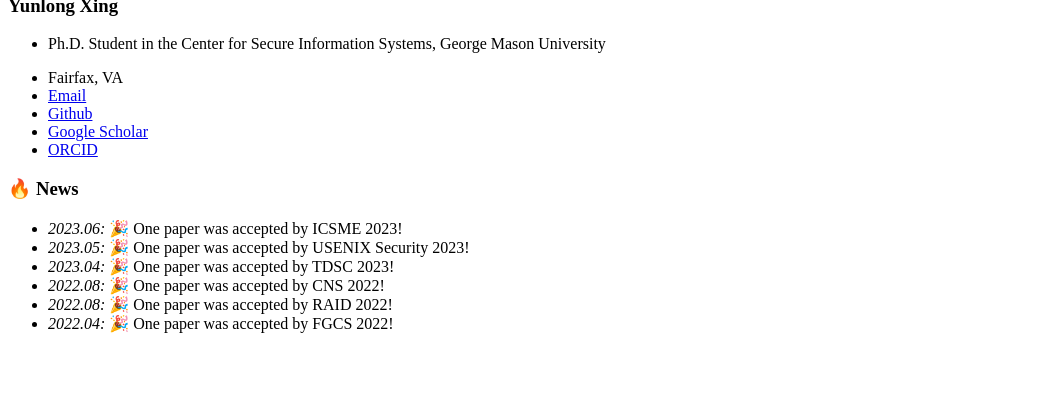
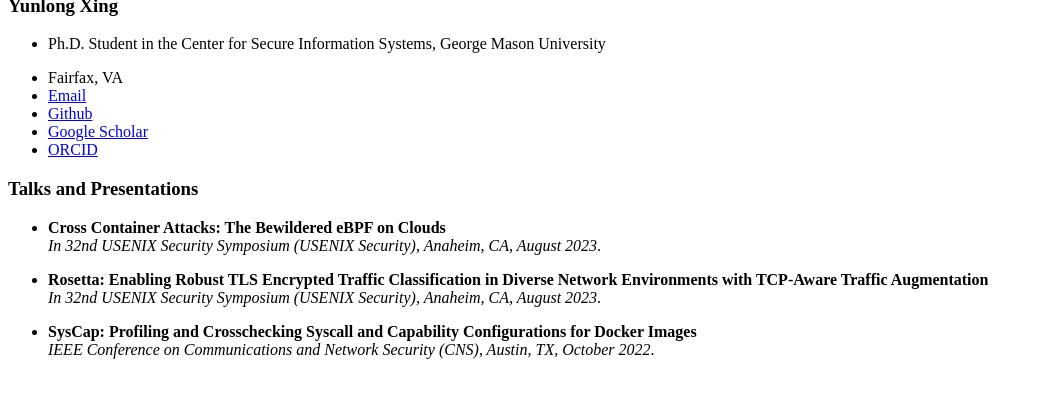
Before and after one commit to YunlongXing/yunlongxing.github.io, a Jekyll site: the page built from _pages/includes/news.md, in a window 1280 px wide, cut to the strip 494-892 px from the top of the page. Shown: the whole strip, without its empty margins (0-1043 px from the left). Built offline with Jekyll 4.4.1, drawn with Linux system fonts in a browser that asks for light colours; our own code applies the rules of GitHub Pages for plain Markdown files.

Commit message:
Update news.md

```diff
--- a/_pages/includes/news.md
+++ b/_pages/includes/news.md
@@ -1,7 +1,9 @@
-# 🔥 News
-- *2023.06:* 🎉 One paper was accepted by ICSME 2023!
-- *2023.05:* 🎉 One paper was accepted by USENIX Security 2023!
-- *2023.04:* 🎉 One paper was accepted by TDSC 2023!
-- *2022.08:* 🎉 One paper was accepted by CNS 2022!
-- *2022.08:* 🎉 One paper was accepted by RAID 2022!
-- *2022.04:* 🎉 One paper was accepted by FGCS 2022!
+# Talks and Presentations
+- **Cross Container Attacks: The Bewildered eBPF on Clouds**<br>
+*In 32nd USENIX Security Symposium (USENIX Security), Anaheim, CA, August 2023*.
+
+- **Rosetta: Enabling Robust TLS Encrypted Traffic Classification in Diverse Network Environments with TCP-Aware Traffic Augmentation**<br>
+*In 32nd USENIX Security Symposium (USENIX Security), Anaheim, CA, August 2023*.
+
+- **SysCap: Profiling and Crosschecking Syscall and Capability Configurations for Docker Images**<br>
+*IEEE Conference on Communications and Network Security (CNS), Austin, TX, October 2022*.
```
